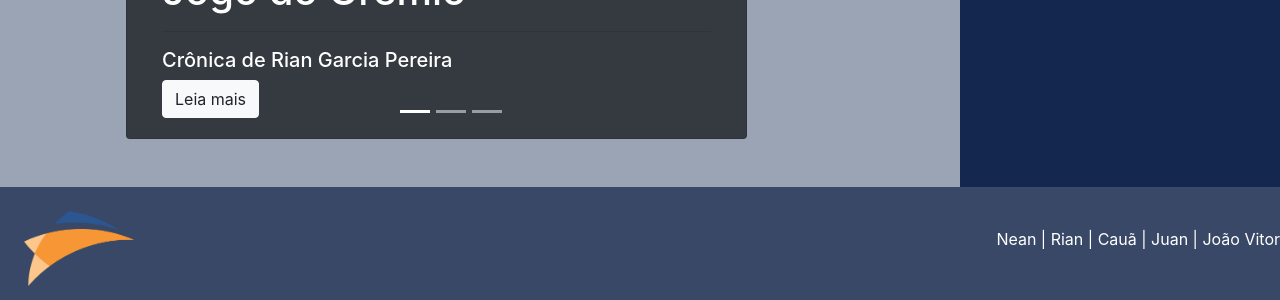
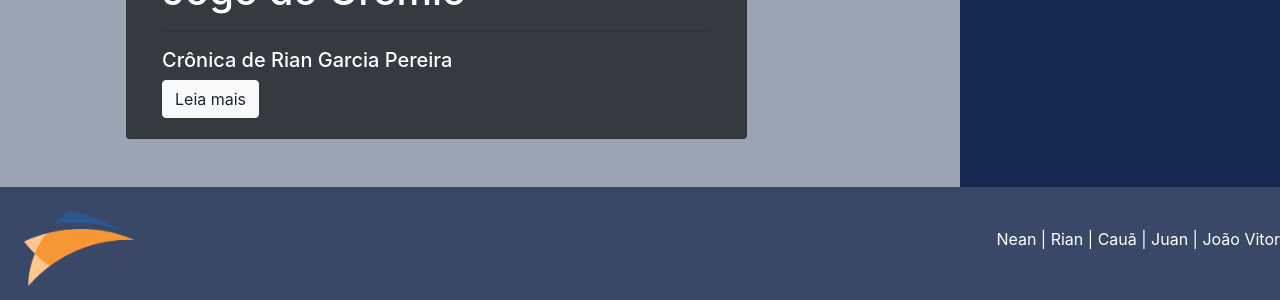
Before and after one commit to senacrs-emti/2022-1T-jornal-G3, a PHP site: page /futebol.php in a window 1280 px wide. Shown: the part 2573-2873 px from the top of the page. Run offline with PHP 8.4, Linux system fonts and the light colour scheme.

Commit message:
tirei as 3 barrinhas do carousel

```diff
--- a/futebol.php
+++ b/futebol.php
@@ -8,11 +8,7 @@ include_once './includes/_header.php';
 <hr>
 
     <div id="carouselExampleIndicators" class="carousel slide col-10 ml-5 " data-ride="carousel">
-  <ol class="carousel-indicators">
-    <li data-target="#carouselExampleIndicators" data-slide-to="0" class="active"></li>
-    <li data-target="#carouselExampleIndicators" data-slide-to="1"></li>
-    <li data-target="#carouselExampleIndicators" data-slide-to="2"></li>
-  </ol>
+
   <div class="carousel-inner">
     <div class="carousel-item active">
       <img class="d-block w-100 carousel-imgs" src="./contents/argentina-perdeu.jpg" alt="First slide">
@@ -46,6 +42,9 @@ include_once './includes/_header.php';
   </a>
 </div>
 
+
+
+
     <div class="card bg-dark m-5 text-white card-noticia col-10" style="width: 45rem;">
     <h1 class="mt-1 ml-5">NOTÍCIA</h1>
   <img src="./contents/benzema-e-a-bola-de-ouro.jpg" class="card-img-top col-11 ml-4 mr-4 mt-2 card-image" alt="...">
@@ -59,7 +58,6 @@ include_once './includes/_header.php';
 
 
 <div class="card bg-dark m-5 text-white card-noticia col-10" style="width: 45rem;">
-
   <img src="./contents/cr7-e-messi.jpg" class="card-img-top col-11 ml-4 mr-4 mt-2 card-image" alt="...">
   <div class="card-body">
     <h4 class="card-title">Cristiano Ronaldo ou Messi</h4>
@@ -77,7 +75,6 @@ include_once './includes/_header.php';
     <h1 class="card-title">Jogo do Grêmio</h1>
     <hr>
     <h5>Crônica de Rian Garcia Pereira</h5>
-
     <a href="./cronica-jogo-do-gremio.php" class="btn btn-light">Leia mais</a>
   </div>
 </div>
```
